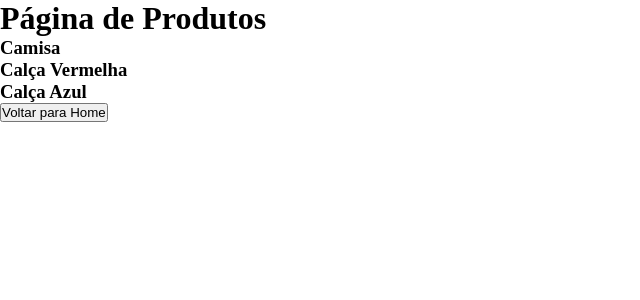
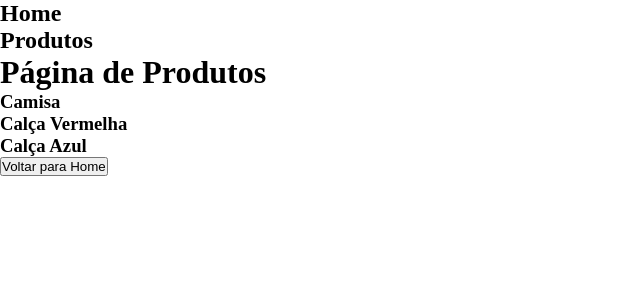
Before and after one commit to RenydeSa/curso_next, a Next.js app: page /products in a window 1280 px wide. Shown: the top 300 px of the page, without its empty margins (0-640 px from the left). Built offline with nearby package versions, Linux system fonts and the light colour scheme.

Commit message:
colocação do menu de navegação em todas páginas

```diff
--- a/components/Navbar.js
+++ b/components/Navbar.js
@@ -1,16 +1,18 @@
-import styles from "@/styles/Home.module.css";
+
 import Link from "next/link";
 
 export default function Navbar() {
   return (
-        <div className={styles.description}>
-            <ul>
-            <h2> Home </h2>
-            </ul>
-            <ul>
-            <Link href="/products">
-            <h2> Produtos </h2>
-                </Link>
+        <div>
+           <ul>
+                <li>
+                    <h2> Home </h2>
+                </li>
+                <li>
+                    <Link href="/products">
+                    <h2> Produtos </h2>
+                    </Link>
+                </li>
             </ul>
         </div>
   );
--- a/pages/index.js
+++ b/pages/index.js
@@ -1,7 +1,4 @@
-//import Head from "next/head";
-//import Image from "next/image";
-//import { Inter } from "next/font/google";
-import styles from "@/styles/Home.module.css";
+
 import Navbar from "../components/Navbar";
 
 export default function Home(){
--- a/pages/products/index.js
+++ b/pages/products/index.js
@@ -1,7 +1,11 @@
+import Navbar from "../../components/Navbar";
 import Link from "next/link";
 export default function Products(){
     return(
         <>
+            <div>
+                <Navbar />
+            </div>
             <h1> Página de Produtos </h1>
 
             <div>
```
Also changed, not shown: pages/products/pants/bluepants.js (+9 -1 lines), pages/products/pants/redpants.js (+9 -1 lines), pages/products/shirt.js (+9 -1 lines).
